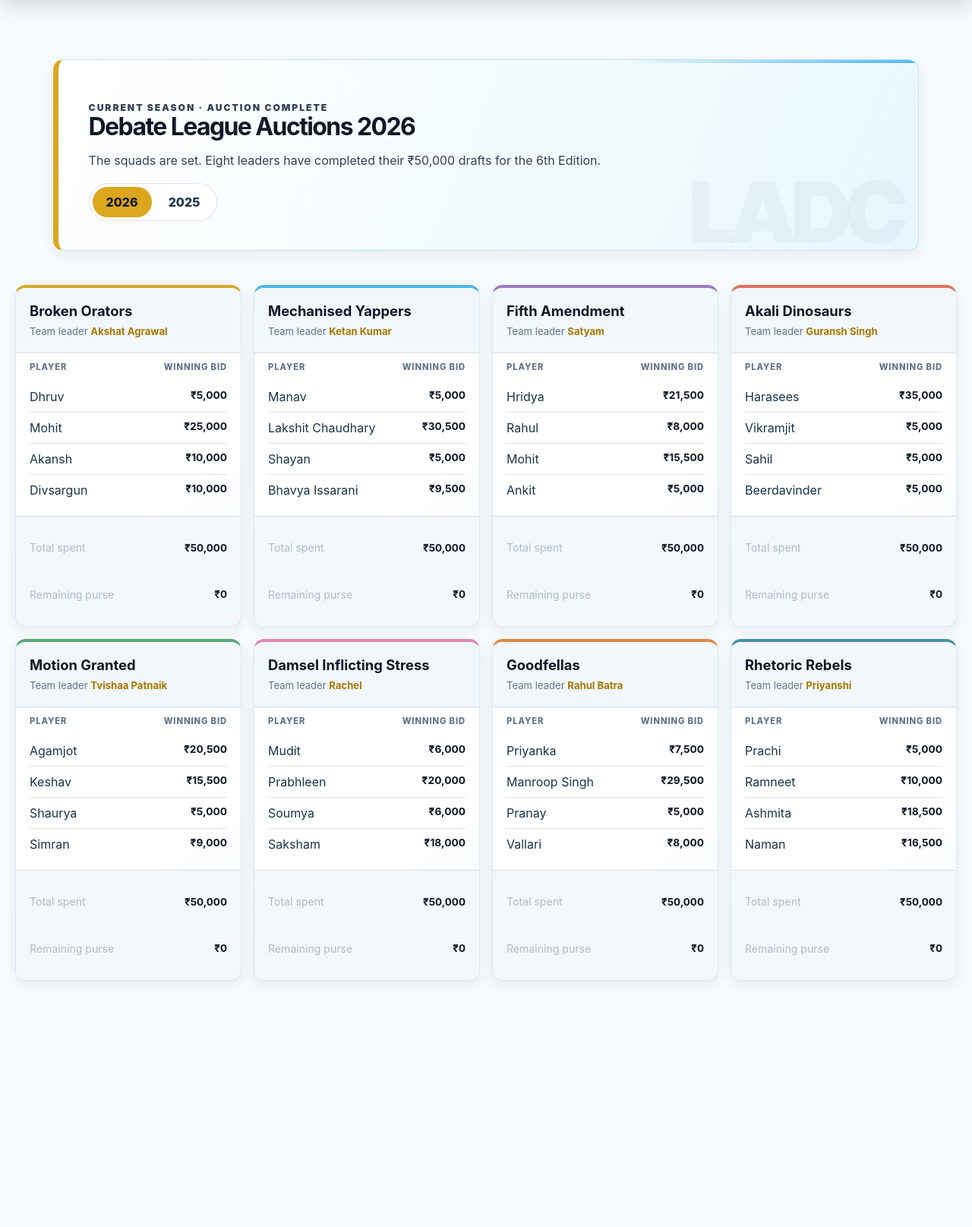
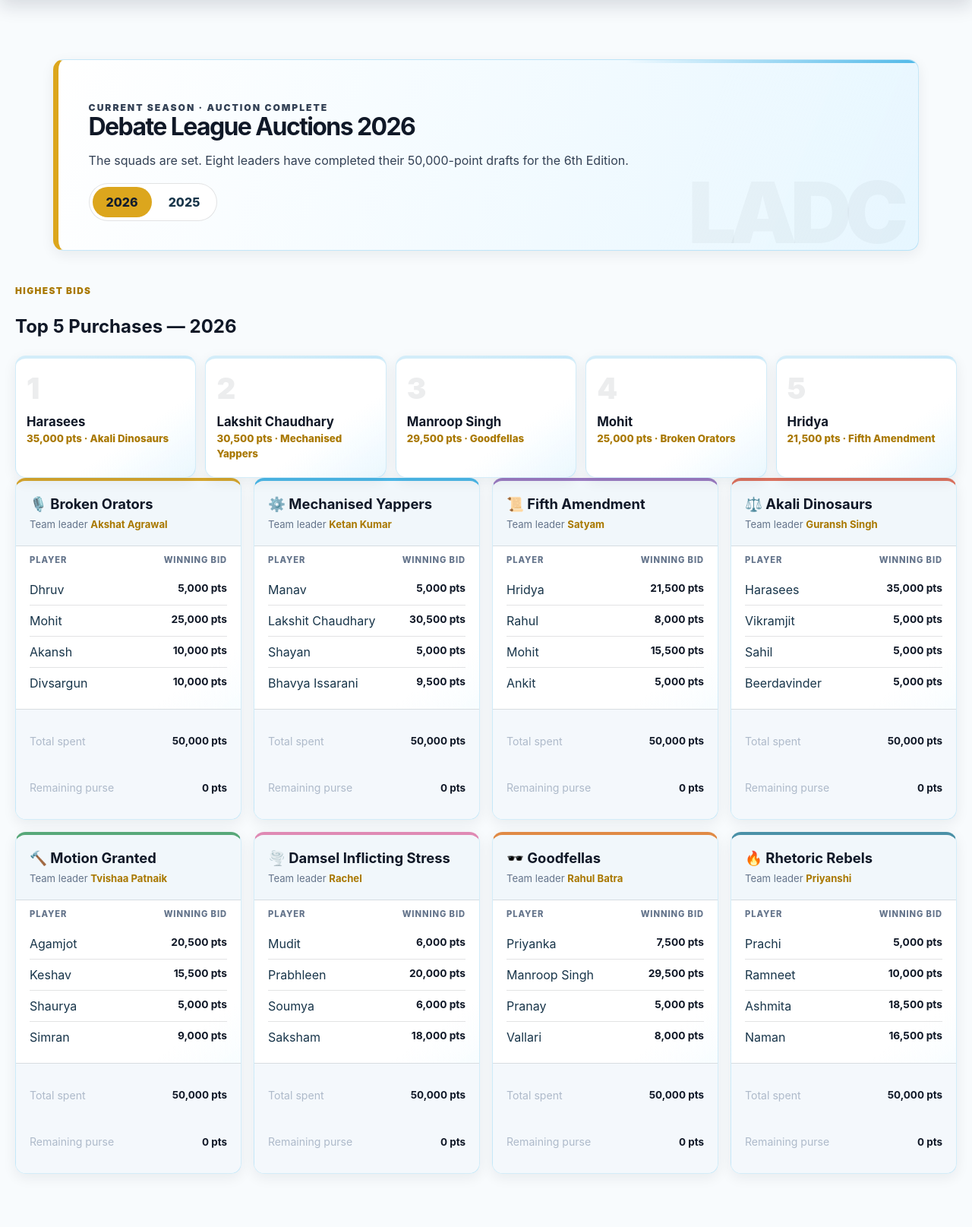
Before and after one commit to AshmitThakur/DebLiga-, a FastAPI app: page /auctions in a window 1280 px wide. Shown: the part 68-1683 px from the top of the page at 76% size. Before the commit the page ends 1359 px from the top, so only its background shows below. Run offline with FastAPI, Linux system fonts and the light colour scheme.

Commit message:
Polish auction labels and purchase highlights

```diff
--- a/main.py
+++ b/main.py
@@ -34,7 +34,7 @@ from schemas import (
     PoolUpdate,
     RoundUpdate,
 )
-from season_2026 import seed_official_2026_auction
+from season_2026 import TEAM_EMOJIS_2026, seed_official_2026_auction
 
 
 # --------------------------------------------------
@@ -146,7 +146,8 @@ def auction_team_json(team):
     total = sum(player["price"] for player in players)
     return {
         "id": team.id, "team_name": team.team_name, "leader_name": team.leader_name,
-        "accent_color": team.accent_color, "players": players, "total_spent": total,
+        "accent_color": team.accent_color, "display_emoji": TEAM_EMOJIS_2026.get(team.team_name),
+        "players": players, "total_spent": total,
         "remaining_purse": team.auction.purse - total, "purse": team.auction.purse,
     }
 
@@ -156,15 +157,25 @@ def auctions_page(request: Request, year: int = 2026, db: Session = Depends(get_
     if year not in (2025, 2026):
         raise HTTPException(status_code=404, detail="Auction year not found")
     teams = []
+    top_purchases = []
     purse = 50000
     if year == 2026:
         auction = db.query(Auction).filter(Auction.year == year).first()
         if auction:
             purse = auction.purse
             teams = [auction_team_json(team) for team in auction.teams]
+            top_purchases = sorted(
+                (
+                    {"name": player["name"], "price": player["price"], "team_name": team["team_name"]}
+                    for team in teams
+                    for player in team["players"]
+                ),
+                key=lambda purchase: purchase["price"],
+                reverse=True,
+            )[:5]
     return templates.TemplateResponse(
         request=request, name="auctions.html",
-        context={"year": year, "teams": teams, "purse": purse},
+        context={"year": year, "teams": teams, "purse": purse, "top_purchases": top_purchases},
     )
 
 
@@ -199,7 +210,7 @@ def validate_auction_payload(data, purse):
             raise HTTPException(422, "Player names are required and prices cannot be negative")
         cleaned.append((name, price))
     if sum(price for _, price in cleaned) > purse:
-        raise HTTPException(422, f"Total spending cannot exceed ₹{purse:,}")
+        raise HTTPException(422, f"Total spending cannot exceed {purse:,} pts")
     return team_name, leader_name, cleaned
 
 
--- a/season_2026.py
+++ b/season_2026.py
@@ -3,6 +3,18 @@
 from sqlalchemy.orm import Session
 
 from models import Auction, AuctionPlayer, AuctionTeam
+
+
+TEAM_EMOJIS_2026 = {
+    "Broken Orators": "🎙️",
+    "Mechanised Yappers": "⚙️",
+    "Fifth Amendment": "📜",
+    "Akali Dinosaurs": "⚖️",
+    "Motion Granted": "🔨",
+    "Damsel Inflicting Stress": "🌪️",
+    "Goodfellas": "🕶️",
+    "Rhetoric Rebels": "🔥",
+}
 
 
 OFFICIAL_2026_AUCTION = (
--- a/static/admin.js
+++ b/static/admin.js
@@ -2008,9 +2008,9 @@ function auctionPlayerRow(player = {}) {
   row.querySelector(".auction-player-price").oninput = updateAuctionTotal;
   $("auction-player-fields").appendChild(row);
 }
-function updateAuctionTotal() { const total = [...document.querySelectorAll(".auction-player-price")].reduce((sum, input) => sum + (Number(input.value) || 0), 0); $("auction-live-total").textContent = `Total: ₹${total.toLocaleString("en-IN")} · Remaining: ₹${(50000-total).toLocaleString("en-IN")}`; $("auction-live-total").dataset.invalid = total > 50000 ? "true" : "false"; }
+function updateAuctionTotal() { const total = [...document.querySelectorAll(".auction-player-price")].reduce((sum, input) => sum + (Number(input.value) || 0), 0); $("auction-live-total").textContent = `Total: ${total.toLocaleString("en-IN")} pts · Remaining: ${(50000-total).toLocaleString("en-IN")} pts`; $("auction-live-total").dataset.invalid = total > 50000 ? "true" : "false"; }
 function resetAuctionForm() { $("auction-team-form").reset(); $("auction-team-id").value = ""; $("auction-player-fields").innerHTML = ""; $("cancel-auction-edit").hidden = true; auctionPlayerRow(); updateAuctionTotal(); }
-async function loadAuctionTeams() { state.auctionTeams = await api("/api/admin/auctions/2026/teams"); $("auction-team-list").innerHTML = state.auctionTeams.map(t => `<article class="admin-list-item"><div><strong>${escapeHtml(t.team_name)}</strong><small>${escapeHtml(t.leader_name)} · ${t.players.length} players · ₹${t.total_spent.toLocaleString("en-IN")} spent</small></div><div><button type="button" onclick="editAuctionTeam(${t.id})">Edit</button><button type="button" onclick="deleteAuctionTeam(${t.id})">Delete</button></div></article>`).join("") || "<p>No 2026 auction teams added yet.</p>"; }
+async function loadAuctionTeams() { state.auctionTeams = await api("/api/admin/auctions/2026/teams"); $("auction-team-list").innerHTML = state.auctionTeams.map(t => `<article class="admin-list-item"><div><strong>${escapeHtml(t.team_name)}</strong><small>${escapeHtml(t.leader_name)} · ${t.players.length} players · ${t.total_spent.toLocaleString("en-IN")} pts spent</small></div><div><button type="button" onclick="editAuctionTeam(${t.id})">Edit</button><button type="button" onclick="deleteAuctionTeam(${t.id})">Delete</button></div></article>`).join("") || "<p>No 2026 auction teams added yet.</p>"; }
 function editAuctionTeam(id) { const t = state.auctionTeams.find(x => x.id === id); if (!t) return; $("auction-team-id").value=t.id; $("auction-team-name").value=t.team_name; $("auction-leader-name").value=t.leader_name; $("auction-accent").value=t.accent_color || "#d6a62e"; $("auction-player-fields").innerHTML=""; t.players.forEach(auctionPlayerRow); $("cancel-auction-edit").hidden=false; updateAuctionTotal(); $("auction-team-form").scrollIntoView({behavior:"smooth"}); }
 async function deleteAuctionTeam(id) { if (!confirm("Delete this auction team and its players?")) return; try { await api(`/api/admin/auctions/2026/teams/${id}`, {method:"DELETE"}); showMessage("Auction team deleted"); await loadAuctionTeams(); } catch(e) { showMessage(e.message,true); } }
 $("add-auction-player").onclick = () => auctionPlayerRow(); $("cancel-auction-edit").onclick=resetAuctionForm;
--- a/static/theme.js
+++ b/static/theme.js
@@ -66,7 +66,7 @@
         else if (desktopQuery.addListener) desktopQuery.addListener(closeOnDesktop);
     }
     const teamEmojis = {
-        'Panel Pls Understand': '\u{1F3A4}', 'Tannu Sena': '\u2694\uFE0F',
+        'Panel Pls Understand': '\u{1F3A4}', 'Tappu Sena': '\u2694\uFE0F',
         'The Nexus': '\u{1F53A}', 'Court of Reason': '\u2696\uFE0F',
         'The Orators of Olympus': '\u26A1', 'Meow Meow': '\u{1F431}',
         'Icarus': '\u{1FABD}', 'Phuss Phuss Gang': '\u{1F4A8}'
--- a/templates/admin.html
+++ b/templates/admin.html
@@ -53,13 +53,13 @@
 
     <section class="card auction-admin-card">
         <h2>2026 Auction Teams</h2>
-        <p>Add up to eight teams. Totals and the remaining ₹50,000 purse are calculated automatically.</p>
+        <p>Add up to eight teams. Totals and the remaining 50,000-point purse are calculated automatically.</p>
         <form id="auction-team-form">
             <input id="auction-team-id" type="hidden">
             <div class="auction-admin-fields"><input id="auction-team-name" placeholder="Team name" required><input id="auction-leader-name" placeholder="Team leader" required><input id="auction-accent" type="color" value="#d6a62e" aria-label="Team accent colour"></div>
             <div id="auction-player-fields"></div>
             <div class="auction-form-actions"><button id="add-auction-player" type="button">Add Player</button><button type="submit">Save Team</button><button id="cancel-auction-edit" type="button" hidden>Cancel Edit</button></div>
-            <p id="auction-live-total">Total: ₹0 · Remaining: ₹50,000</p>
+            <p id="auction-live-total">Total: 0 pts · Remaining: 50,000 pts</p>
         </form>
         <div id="auction-team-list"></div>
     </section>
@@ -359,7 +359,7 @@
 
 
 <script src="/static/theme.js?v=7"></script>
-<script src="/static/admin.js"></script>
+<script src="/static/admin.js?v=2"></script>
 
 </body>
 
--- a/templates/auctions.html
+++ b/templates/auctions.html
@@ -19,7 +19,7 @@
         <header class="page-header">
             <p class="section-label">{% if year == 2026 %}Current season · Auction complete{% else %}Auction archive{% endif %}</p>
             <h1>Debate League Auctions {{ year }}</h1>
-            <p>{% if year == 2026 %}The squads are set. Eight leaders have completed their ₹50,000 drafts for the 6th Edition.{% else %}The squads and winning bids from Debate League 2025.{% endif %}</p>
+            <p>{% if year == 2026 %}The squads are set. Eight leaders have completed their 50,000-point drafts for the 6th Edition.{% else %}The squads and winning bids from Debate League 2025.{% endif %}</p>
             <div class="auction-year-switcher" aria-label="Choose auction year">
                 <a class="{% if year == 2026 %}active{% endif %}" href="/auctions?year=2026"{% if year == 2026 %} aria-current="page"{% endif %}>2026</a>
                 <a class="{% if year == 2025 %}active{% endif %}" href="/auctions?year=2025"{% if year == 2025 %} aria-current="page"{% endif %}>2025</a>
@@ -28,22 +28,30 @@
 
         {% if year == 2026 %}
             <section aria-label="Official 2026 auction squads">
+                <section class="top-purchases">
+                    <div class="auction-subheading"><p>Highest Bids</p><h2>Top 5 Purchases — 2026</h2></div>
+                    <div class="top-purchases-grid">
+                        {% for purchase in top_purchases %}
+                            <article class="top-purchase-card"><span>{{ loop.index }}</span><div><strong>{{ purchase.name }}</strong><small>{{ "{:,}".format(purchase.price) }} pts · {{ purchase.team_name }}</small></div></article>
+                        {% endfor %}
+                    </div>
+                </section>
                 <div class="auction-team-grid auction-team-grid-2026">
                     {% for team in teams %}
                         <article class="auction-team-card"{% if team.accent_color %} style="--team-accent:{{ team.accent_color }}"{% endif %}>
                             <header>
-                                <h2>{{ team.team_name }}</h2>
+                                <h2>{% if team.display_emoji %}<span aria-hidden="true">{{ team.display_emoji }}</span> {% endif %}{{ team.team_name }}</h2>
                                 <p>Team leader <strong>{{ team.leader_name }}</strong></p>
                             </header>
                             <div class="auction-player-labels"><span>Player</span><span>Winning bid</span></div>
                             <ul>
                                 {% for player in team.players %}
-                                    <li><span>{{ player.name }}</span><strong>₹{{ "{:,}".format(player.price) }}</strong></li>
+                                    <li><span>{{ player.name }}</span><strong>{{ "{:,}".format(player.price) }} pts</strong></li>
                                 {% endfor %}
                             </ul>
                             <footer>
-                                <span>Total spent</span><strong>₹{{ "{:,}".format(team.total_spent) }}</strong>
-                                <span>Remaining purse</span><strong>₹{{ "{:,}".format(team.remaining_purse) }}</strong>
+                                <span>Total spent</span><strong>{{ "{:,}".format(team.total_spent) }} pts</strong>
+                                <span>Remaining purse</span><strong>{{ "{:,}".format(team.remaining_purse) }} pts</strong>
                             </footer>
                         </article>
                     {% endfor %}
@@ -58,7 +66,7 @@
             </section>
         {% endif %}
     </main>
-    {% if year == 2025 %}<script src="/static/archive.js?v=3"></script>{% endif %}
+    {% if year == 2025 %}<script src="/static/archive.js?v=4"></script>{% endif %}
     <script src="/static/theme.js?v=7"></script>
 </body>
 </html>
--- a/templates/history.html
+++ b/templates/history.html
@@ -519,6 +519,6 @@
     </footer>
 
     <script src="/static/theme.js?v=9"></script>
-    <script src='/static/archive.js?v=3'></script>
+    <script src='/static/archive.js?v=4'></script>
 </body>
 </html>
```
Also changed, not shown: static/archive.js (+8 -8 lines).
